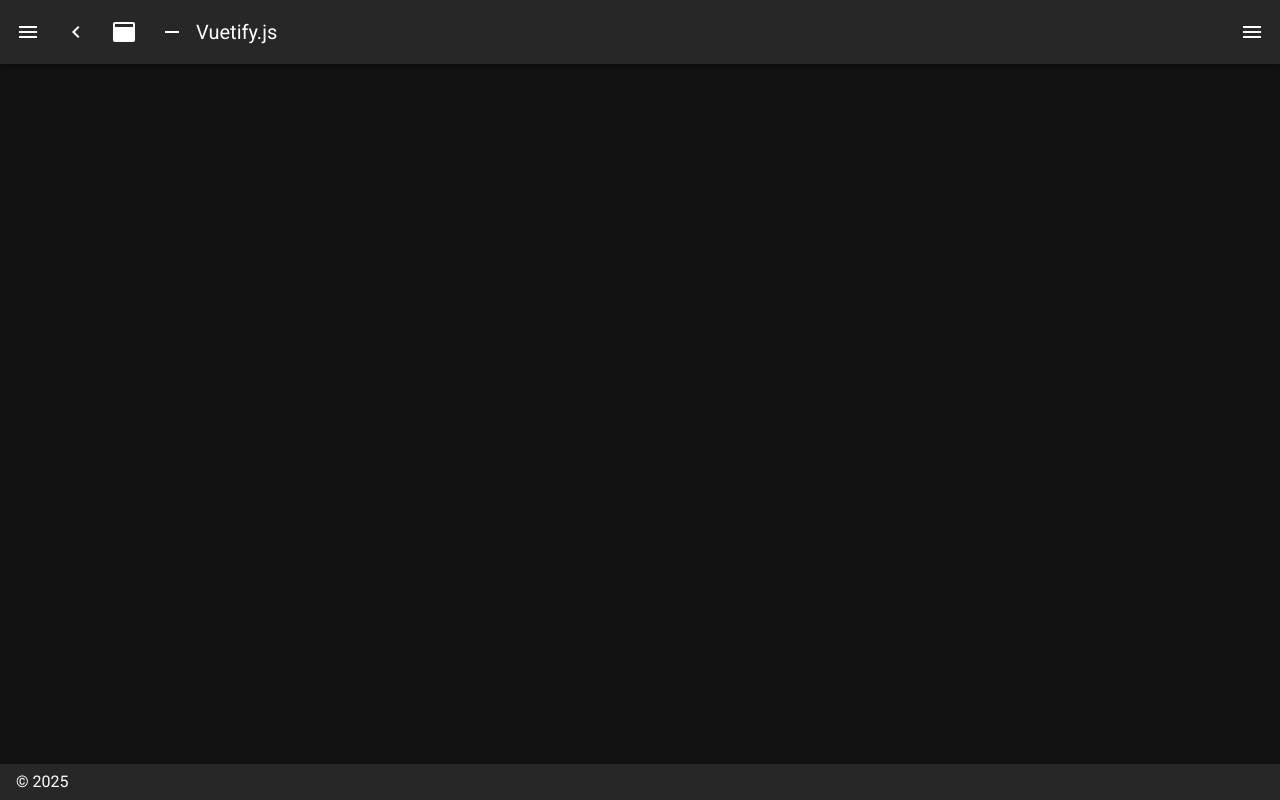
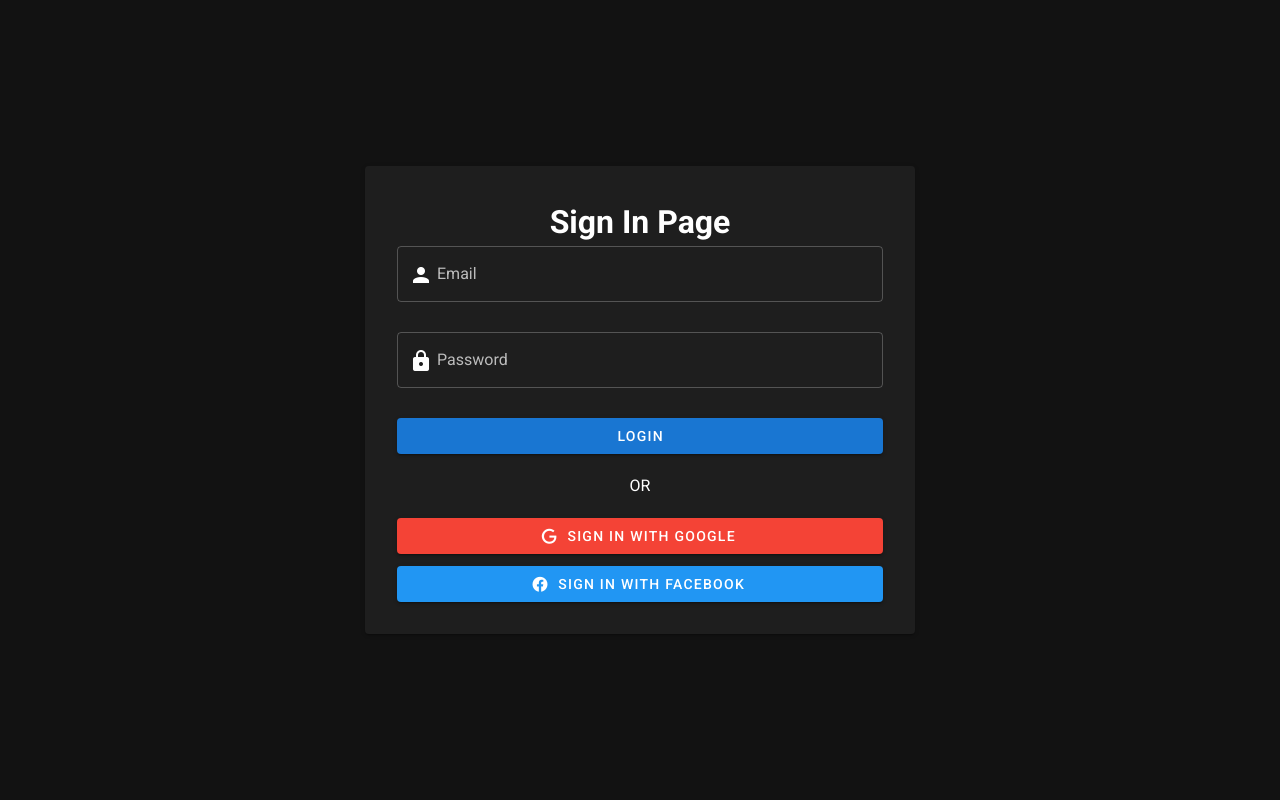
Before and after one commit to Itsme-CJ/finals-newvoicetotext, a Nuxt app: page /auth/signinpage in a window 1280 px wide. Before the commit this address had no page. Built offline with nearby package versions, Linux system fonts and the light colour scheme; no server answers.

Commit message:
added my project

```diff
--- /dev/null
+++ b/layouts/auth.vue
@@ -0,0 +1,6 @@
+<template>
+    <v-app>
+        <Nuxt />
+
+    </v-app>
+</template>
--- a/layouts/default.vue
+++ b/layouts/default.vue
@@ -50,6 +50,7 @@
       </v-btn>
       <v-toolbar-title>{{ title }}</v-toolbar-title>
       <v-spacer />
+      <v-btn @click="$auth.logout()">Logout</v-btn>
       <v-btn
         icon
         @click.stop="rightDrawer = !rightDrawer"
@@ -91,6 +92,7 @@
 <script>
 export default {
   name: 'DefaultLayout',
+  middleware: ['auth'],
   data () {
     return {
       clipped: false,
@@ -106,6 +108,11 @@ export default {
           icon: 'mdi-chart-bubble',
           title: 'Inspire',
           to: '/inspire'
+        },
+        {
+          icon: 'mdi-login',
+          title: 'Sign In',
+          to: 'auth/signinpage'
         }
       ],
       miniVariant: false,
--- /dev/null
+++ b/middleware/guest.js
@@ -0,0 +1,5 @@
+export default function ({ $auth, redirect}) {
+    if ($auth.loggedIn) {
+        return redirect ('/') // or default home page
+    }
+}
--- a/nuxt.config.js
+++ b/nuxt.config.js
@@ -41,7 +41,39 @@ export default {
 
   // Modules: https://go.nuxtjs.dev/config-modules
   modules: [
+    '@nuxtjs/axios',
+    '@nuxtjs/auth-next'
   ],
+
+  auth: {
+    // Options
+     redirect: {
+      login: '/auth/signinpage',     // Redirect user when not connected
+      logout: '/auth/signinpage',    // Redirect user when logut
+      callback: '/auth/callback',   // Callback URL after login
+      home: '/'        // After login redirect
+     },
+     autoFetchUser: false,
+    strategies: {
+      google: {
+        clientId: '738666472506-1655jgksjraho1msvrq5eud0tvnve0nk.apps.googleusercontent.com',
+        scheme: 'oauth2',
+        endpoints: {
+          authorization: "https://accounts.google.com/o/oauth2/auth",
+          userInfo: "https://www.googleapis.com/oauth2/v3/userinfo",
+        },
+        token: {
+          property: "access_token",
+          type: "Bearer",
+          maxAge: 1800,
+        },
+        responseType: "token id_token",
+        scope: ["openid", "profile", "email"],
+        redirectUri: "http://localhost:3000/auth/callback",
+        codeChallengeMethod: "",
+      },
+    }
+  },
 
   // Vuetify module configuration: https://go.nuxtjs.dev/config-vuetify
   vuetify: {
--- a/package.json
+++ b/package.json
@@ -9,6 +9,8 @@
     "generate": "nuxt generate"
   },
   "dependencies": {
+    "@nuxtjs/auth-next": "5.0.0-1667386184.dfbbb54",
+    "@nuxtjs/axios": "^5.13.6",
     "core-js": "^3.25.3",
     "nuxt": "^2.15.8",
     "vue": "^2.7.10",
--- /dev/null
+++ b/pages/auth/callback.vue
@@ -0,0 +1,16 @@
+<template>
+    <div class="p-4">Signing you in...</div>
+</template>
+<script>
+export default {
+    async mounted() {
+        try {
+            await this.$auth.fetchUser()
+            this.$router.replace('/')
+        } catch (error) {
+            console.error('Login Failed:', error);
+            this.$router.push('/auth/signinpage')
+        }
+    }
+}
+</script>
--- /dev/null
+++ b/pages/auth/signinpage.vue
@@ -0,0 +1,32 @@
+<template>
+    <div class="d-flex align-center justify-center" style="height: 100vh;">
+        <v-card width="550" class="pa-8 text-center">
+            <h1 class="ay=">Sign In Page</h1>
+
+            <v-form>
+
+                <v-text-field label="Email" outlined prepend-inner-icon="mdi-account"></v-text-field>
+                <v-text-field label="Password" outlined prepend-inner-icon="mdi-lock" type="password"></v-text-field>
+                <v-btn color="primary" block>Login</v-btn>
+                <p class="my-5">OR</p>
+                <v-btn color="red" block @click="signInWithGoogle()"><v-icon left>mdi-google</v-icon> Sign IN With Google </v-btn>
+                <p class="my-3"></p>
+                <v-btn color="blue" block><v-icon left>mdi-facebook</v-icon> Sign IN With Facebook </v-btn>
+            </v-form>
+
+        </v-card>
+    </div>
+</template>
+
+<script>
+export default {
+    layout: "auth",
+    middleware: 'guest',
+    methods: {
+        signInWithGoogle() {
+            this.$auth.loginWith('google')
+        }
+    }
+
+}
+</script>
--- /dev/null
+++ b/store/index.js
@@ -0,0 +1,5 @@
+export const state = () => ({ })
+
+export const mutations = {}
+
+export const actions = { }
```
Also changed, not shown: 1 other file (tests, documents, lock files or other folders).
